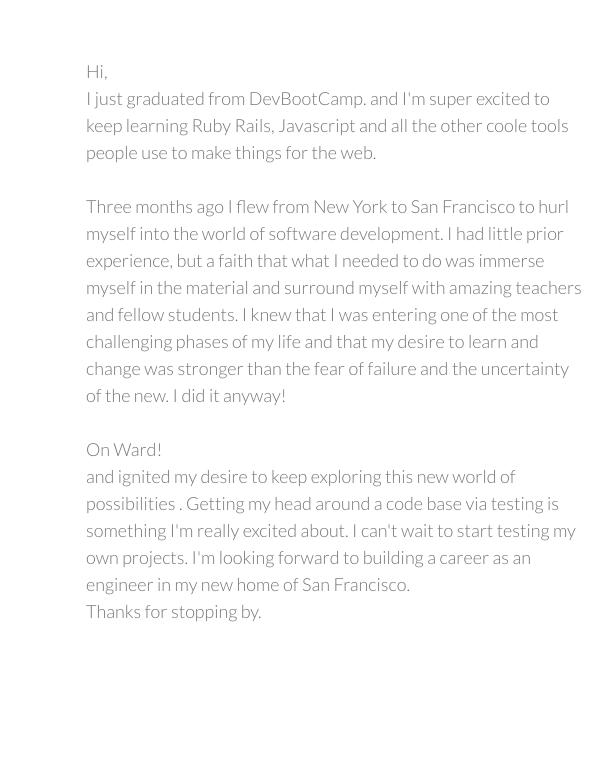
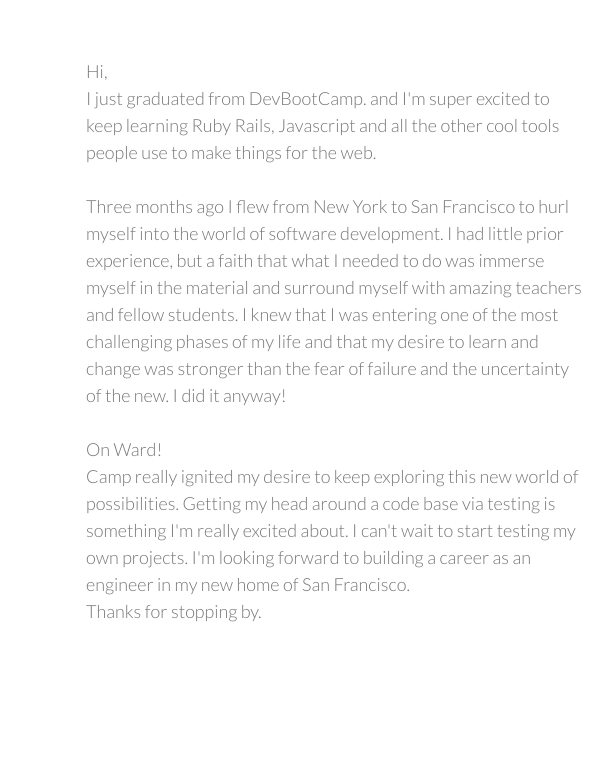
Before and after one commit to kstrand/kstrand.github.com, a plain HTML site: page index.html in a window 1280 px wide. Shown: the full height of the page, 484-1096 px from the left. Drawn offline with Linux system fonts and the light colour scheme.

Commit message:
edit text

```diff
--- a/index.html
+++ b/index.html
@@ -30,7 +30,7 @@
       <section>
     <p>Hi,<p>
     <p>I just graduated from DevBootCamp.
-      and I'm super excited to keep learning Ruby Rails, Javascript and all the other coole tools people use to make things for the web.
+      and I'm super excited to keep learning Ruby Rails, Javascript and all the other cool tools people use to make things for the web.
     </p>
 
 <!-- <pre><code>
@@ -51,7 +51,7 @@ I did it anyway! </p>
 <br>
 
 <p>On Ward!</p>
-<p>and ignited my desire to keep exploring this new world of possibilities . Getting my head around a code base via testing is something I'm really excited about. I can't wait to start testing my own projects. I'm looking forward to building a career as an engineer in my new home of San Francisco. </p>
+<p>Camp really ignited my desire to keep exploring this new world of possibilities. Getting my head around a code base via testing is something I'm really excited about. I can't wait to start testing my own projects. I'm looking forward to building a career as an engineer in my new home of San Francisco. </p>
 
 <p> Thanks for stopping by.</p>
 
```
